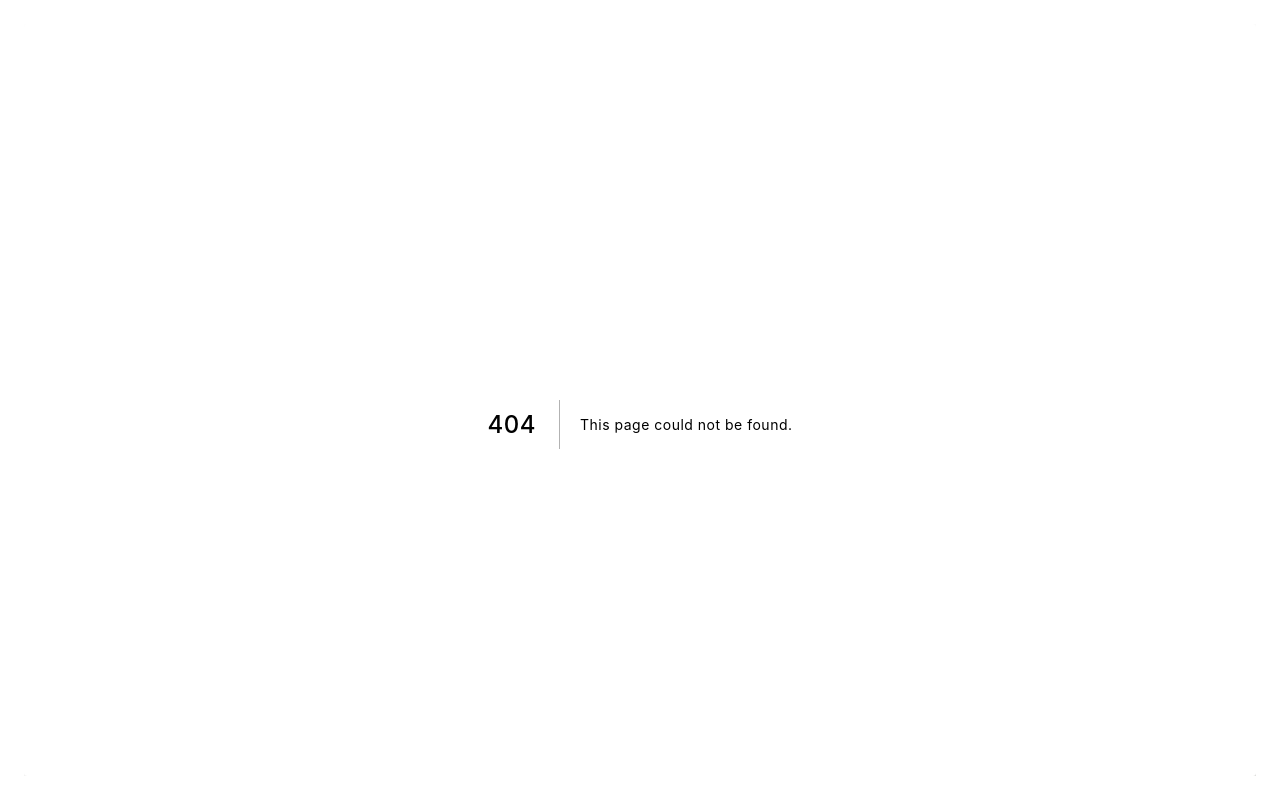
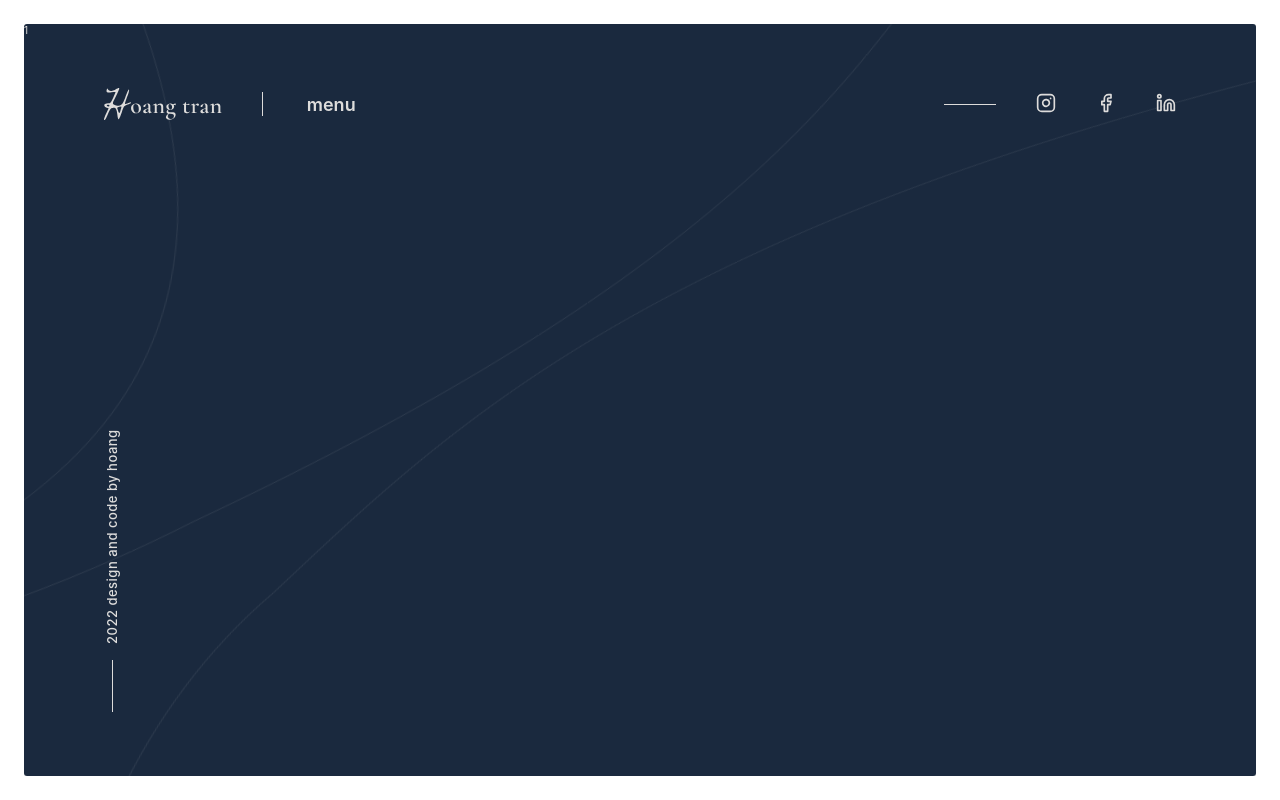
Before and after one commit to tranhoan/hoang-portfolio, a Next.js app: page /project/1 in a window 1280 px wide. Before the commit this address had no page. Built offline with nearby package versions, Linux system fonts and the light colour scheme.

Commit message:
:construction: add unfinished project detail section

```diff
--- a/components/Credit.tsx
+++ b/components/Credit.tsx
@@ -22,7 +22,7 @@ const S = {
     position: fixed;
     left: 2.4rem;
     bottom: 2.4rem;
-    z-index: 10000;
+    z-index: 8500;
     display: flex;
     align-items: center;
     margin-left: 8rem;
--- a/components/Header.tsx
+++ b/components/Header.tsx
@@ -19,12 +19,12 @@ const Header: React.FC = () => {
 
   const openMenu = () => {
     setIsMenuOpen(true);
-    window.fullpage_api.setAllowScrolling(false);
+    window?.fullpage_api?.setAllowScrolling(false);
   };
 
   const closeMenu = () => {
     setIsMenuOpen(false);
-    window.fullpage_api.setAllowScrolling(true);
+    window?.fullpage_api?.setAllowScrolling(true);
   };
   return (
     <S.Header
@@ -35,7 +35,7 @@ const Header: React.FC = () => {
       }
     >
       <S.Navigation>
-        <S.LogoContainer>
+        <S.LogoContainer as='a' href='/'>
           <SignatureLogo />
           <NamePartLogo />
         </S.LogoContainer>
--- /dev/null
+++ b/components/Layout.tsx
@@ -0,0 +1,21 @@
+import React from 'react';
+import Background from './Background';
+import Credit from './Credit';
+import Header from './Header';
+import Menu from './Menu';
+
+interface Props {
+  children?: React.ReactNode;
+}
+const Layout: React.FC<Props> = ({ children }) => {
+  return (
+    <>
+      <Header />
+      <Menu />
+      <Background />
+      <Credit />
+      {children}
+    </>
+  );
+};
+export default Layout;
--- a/data/sectionData.tsx
+++ b/data/sectionData.tsx
@@ -3,6 +3,7 @@ export type SectionType = {
   name: string;
   isColorBeige: boolean;
 };
+export const PROJECT_DETAIL_ID = 3;
 
 export const sections: SectionType[] = [
   {
@@ -20,4 +21,9 @@ export const sections: SectionType[] = [
     name: 'Selected work section',
     isColorBeige: false,
   },
+  {
+    sectionNumber: PROJECT_DETAIL_ID,
+    name: 'Project detail page section',
+    isColorBeige: false,
+  },
 ];
--- a/pages/_app.tsx
+++ b/pages/_app.tsx
@@ -1,13 +1,16 @@
 import { Provider } from 'jotai';
 import type { AppProps } from 'next/app';
 import React from 'react';
+import Layout from '../components/Layout';
 import GlobalStyle from '../styles/GlobalStyle';
 
 function MyApp({ Component, pageProps }: AppProps) {
   return (
     <Provider>
       <GlobalStyle />
-      <Component {...pageProps} />
+      <Layout>
+        <Component {...pageProps} />
+      </Layout>
     </Provider>
   );
 }
--- /dev/null
+++ b/pages/project/[id]/index.tsx
@@ -0,0 +1,29 @@
+import { useAtom } from 'jotai';
+import { useRouter } from 'next/router';
+import React, { useEffect } from 'react';
+import styled from 'styled-components';
+import { IntroSection } from '../..';
+import { PROJECT_DETAIL_ID } from '../../../data/sectionData';
+import { activeSectionAtom } from '../../../store';
+
+const Project: React.FC = () => {
+  const [nextActiveSection, setNextActiveSection] = useAtom(activeSectionAtom);
+  const router = useRouter();
+  const { id } = router.query;
+  useEffect(() => {
+    setNextActiveSection(PROJECT_DETAIL_ID);
+  }, [setNextActiveSection]);
+
+  return <S.ProjectDetailContainer>{id}</S.ProjectDetailContainer>;
+};
+
+const S = {
+  ProjectDetailContainer: styled.div`
+    height: 100%;
+    background-color: var(--primaryBlue);
+    background-clip: content-box;
+    box-sizing: border-box;
+    color: var(--secondaryGrey);
+  `,
+};
+export default Project;
```
Also changed, not shown: pages/index.tsx (+9 -12 lines).
